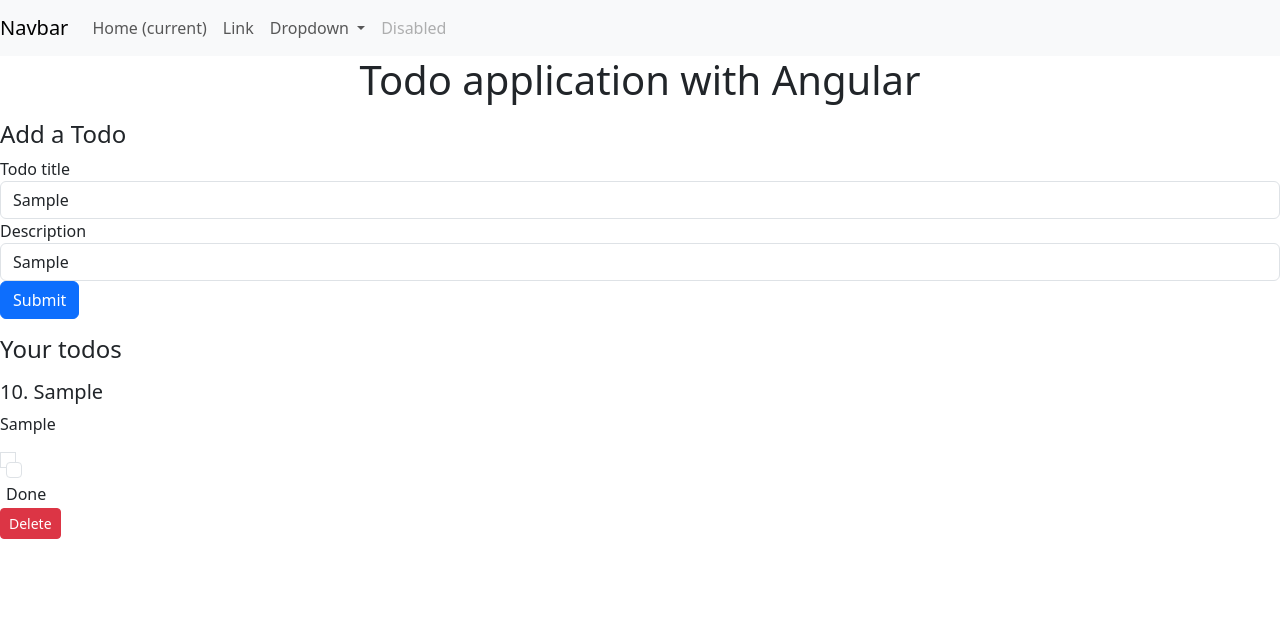
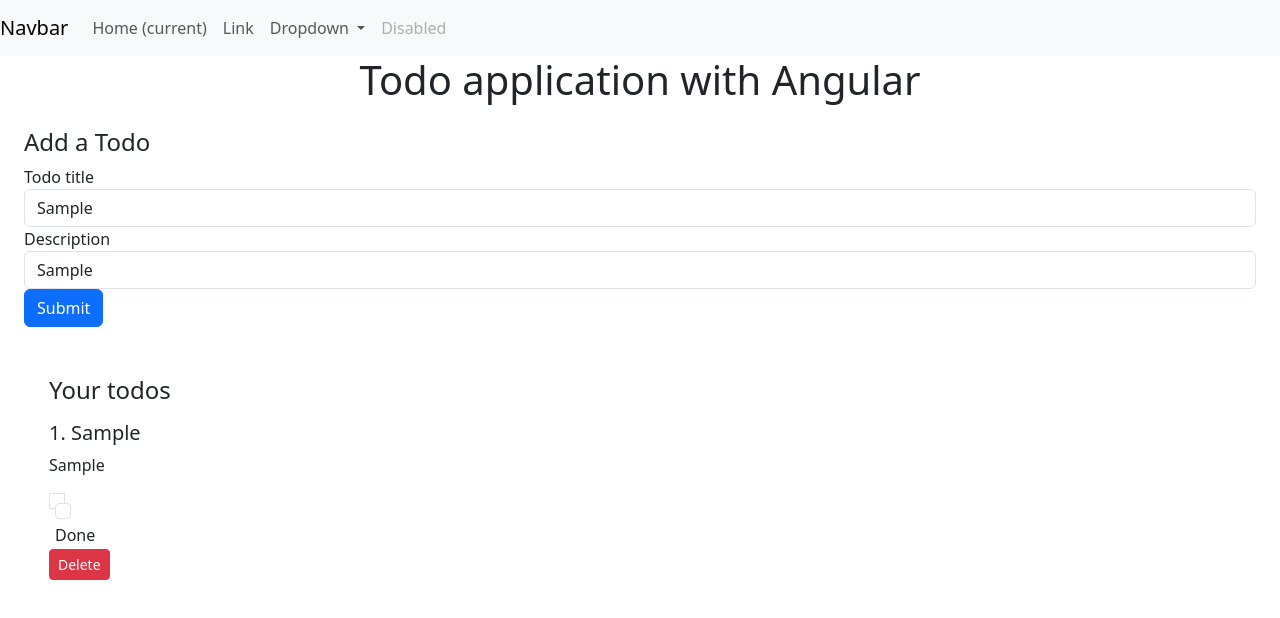
Before and after one commit to qisantanu/angular-todos, an Angular app: page / in a window 1280 px wide. Both pictures are taken after typing "Sample", "Sample" into the empty fields and a click on the button "Submit". Shown: the top 618 px of the page. Built offline with nearby package versions, Linux system fonts and the light colour scheme.

Commit message:
few css and functionality

```diff
--- a/src/app/MyComponents/add-todo/add-todo.component.html
+++ b/src/app/MyComponents/add-todo/add-todo.component.html
@@ -1,4 +1,4 @@
-<div class="my-3">
+<div class="my-4 px-4">
   <h4>Add a Todo</h4>
   <form (ngSubmit)="onSubmit()">
     <div class="form-group">
--- a/src/app/MyComponents/todo-item/todo-item.component.css
+++ b/src/app/MyComponents/todo-item/todo-item.component.css
@@ -0,0 +1,3 @@
+.strike {
+  text-decoration: line-through;
+}
--- a/src/app/MyComponents/todo-item/todo-item.component.html
+++ b/src/app/MyComponents/todo-item/todo-item.component.html
@@ -1,9 +1,9 @@
 <div class="my-3">
-  <h5>{{todo.sno}}. {{todo.title}}</h5>
-  <p>{{todo.desc}}</p>
+  <h5 [ngClass]="{'strike': !todo.active}">{{ind + 1}}. {{todo.title}}</h5>
+  <p [ngClass]="{'strike': !todo.active}">{{todo.desc}}</p>
 
   <div class="form-check-input" style="padding: 5px; margin-bottom: 40px;">
-    <input type="checkbox" class="form-check-input" (click)="onCheckboxClick(todo)"  />
+    <input type="checkbox" class="form-check-input" (click)="onCheckboxClick(todo)" [checked]="!todo.active"  />
     <label class="form-check-label">Done</label>
   </div>
 
--- a/src/app/MyComponents/todo-item/todo-item.component.ts
+++ b/src/app/MyComponents/todo-item/todo-item.component.ts
@@ -1,4 +1,5 @@
 import { Component, Input, Output, EventEmitter } from '@angular/core';
+import { CommonModule } from '@angular/common';
 
 import { Todo } from '../../Todo';
 import { AddTodoComponent } from '../add-todo/add-todo.component';
@@ -6,7 +7,7 @@ import { AddTodoComponent } from '../add-todo/add-todo.component';
 @Component({
   selector: 'app-todo-item',
   standalone: true,
-  imports: [AddTodoComponent],
+  imports: [AddTodoComponent, CommonModule],
   templateUrl: './todo-item.component.html',
   styleUrl: './todo-item.component.css'
 })
--- a/src/app/MyComponents/todos/todos.component.css
+++ b/src/app/MyComponents/todos/todos.component.css
@@ -0,0 +1,5 @@
+.todo-list-section {
+  width: 400px;
+  margin: 0 auto;
+  padding: 25px;
+}
--- a/src/app/MyComponents/todos/todos.component.html
+++ b/src/app/MyComponents/todos/todos.component.html
@@ -1,4 +1,6 @@
 <app-add-todo (todoAdd)="addTodo($event)"></app-add-todo>
+
+<div class="mx-4 todo-list-section" style="width: 400px;">
 <h4>Your todos</h4>
 <div *ngIf="this.todos.length===0; else elseBlock">No todos to display</div>
 <ng-template #elseBlock>
@@ -6,3 +8,4 @@
     <app-todo-item [todo]="todo" [ind]="ind" (todoDelete)="deleteTodo(todo)" (todoMakeComplete)="doneTodo(todo)"></app-todo-item>
   </div>
 </ng-template>
+</div>
--- a/src/app/MyComponents/todos/todos.component.ts
+++ b/src/app/MyComponents/todos/todos.component.ts
@@ -44,5 +44,9 @@ export class TodosComponent {
 
   doneTodo(todo:Todo) {
     console.log(todo);
+    const index = this.todos.indexOf(todo);
+    console.log(index)
+    this.todos[index].active = !this.todos[index].active;
+    localStorage.setItem("todos", JSON.stringify(this.todos));
   }
 }
--- a/src/app/app.component.html
+++ b/src/app/app.component.html
@@ -32,8 +32,9 @@
     </div>
   </nav>
 
-  <div class="'container-fluid">
+  <div class="'container">
     <h1 class="text-center mb3">Todo application with Angular</h1>
+
     <app-todos></app-todos>
   </div>
 </div>
```
